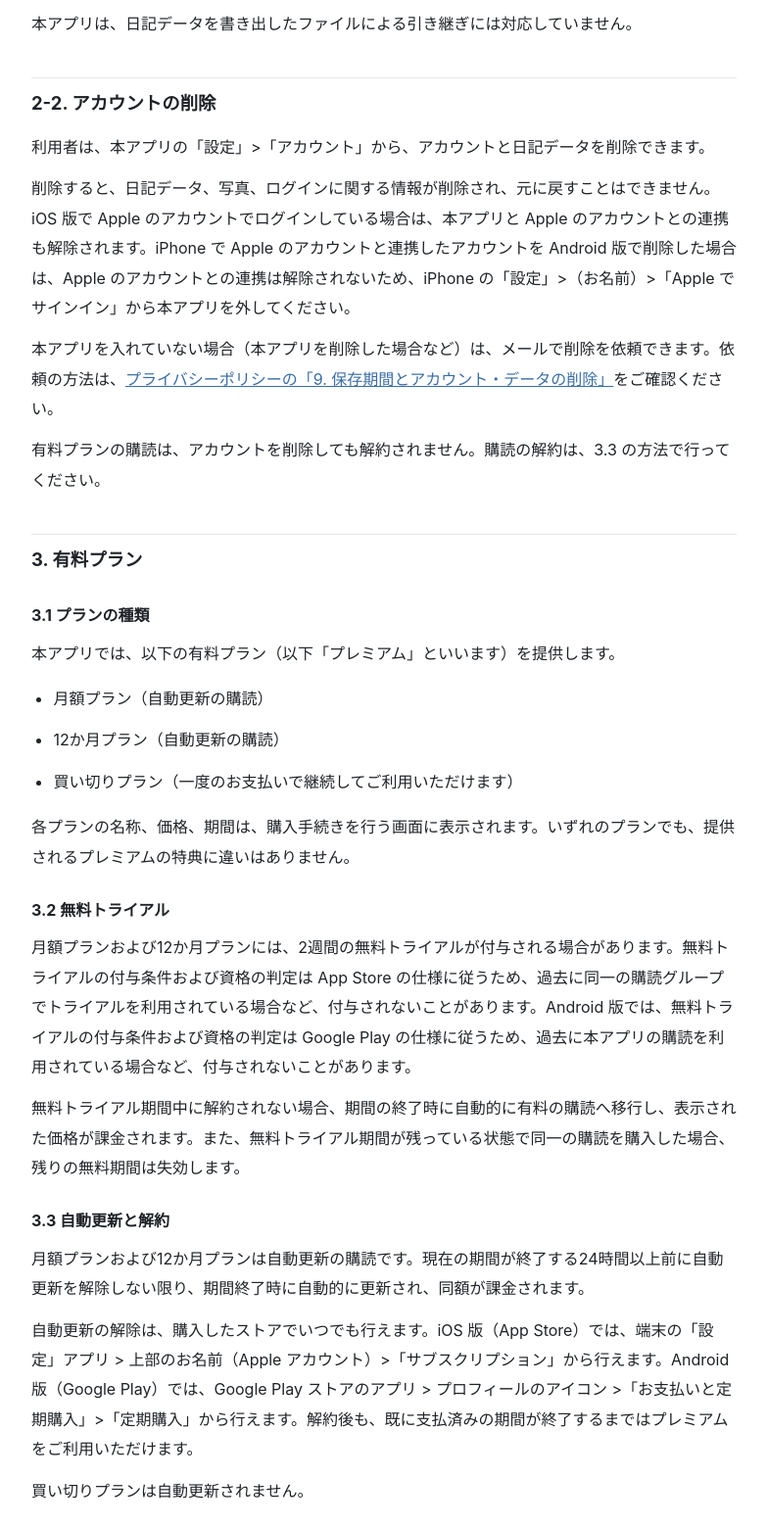
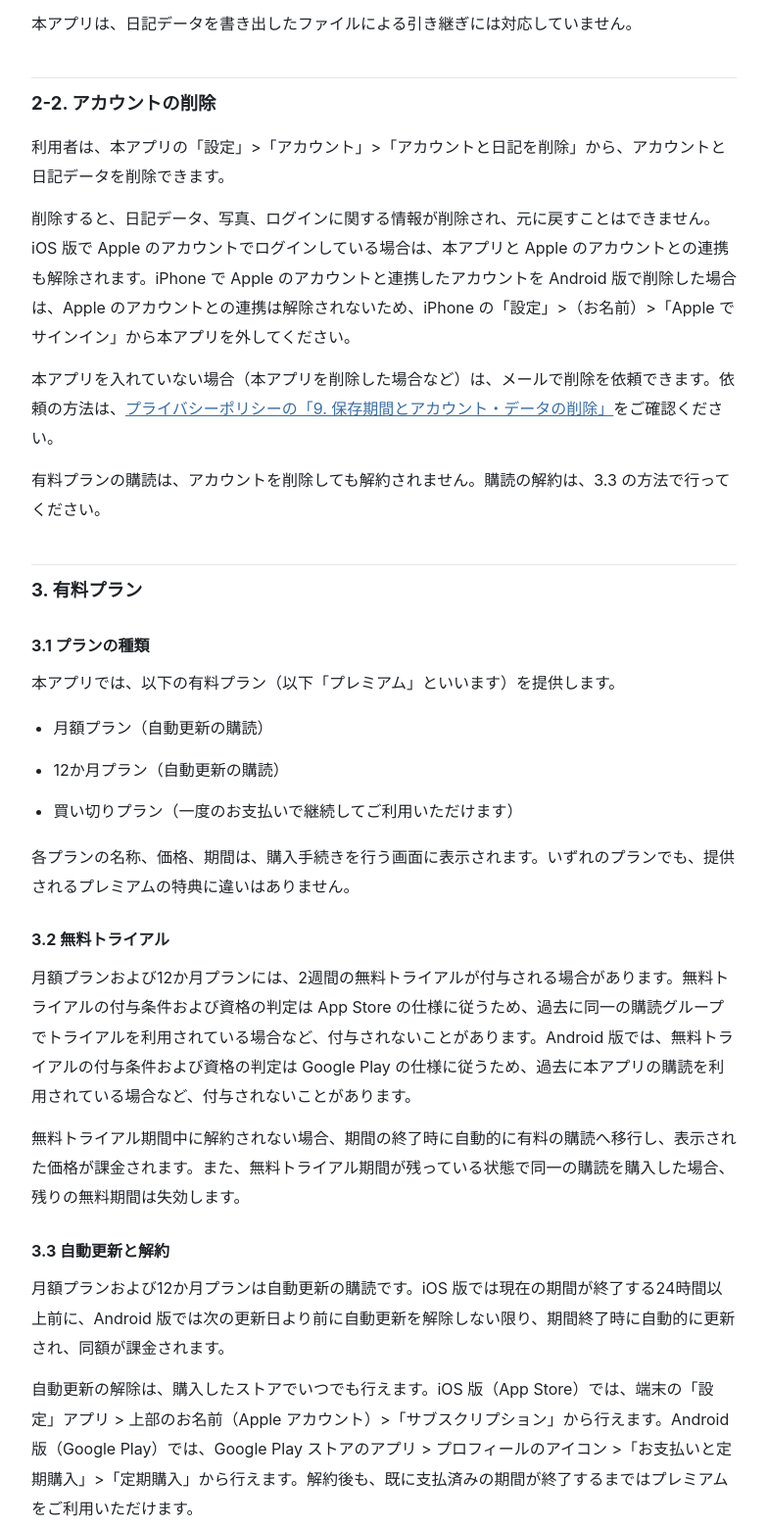
Before and after one commit to makaroni980/taiparu-website, a plain HTML site: page terms-of-service.html in a window 1280 px wide. Shown: the part 1030-2588 px from the top of the page at 98% size, without its empty margins (248-1031 px from the left). Drawn offline with Linux system fonts and the light colour scheme.

Commit message:
利用規約の自動更新の解除の期限を、iOS 版（期間の終了の 24 時間以上前）と Android 版（次の更新日より前）に分け、2-2 節の削除の場所をサポート・プライバシーポリシーと同じ「設定」>「アカウント」>「アカウントと日記を削除」にそろえる（利用者の確認による T4・T7）。
Co-Authored-By: Claude Opus 5.5 <noreply@anthropic.com>

```diff
--- a/terms-of-service.html
+++ b/terms-of-service.html
@@ -47,7 +47,7 @@
 
   <h2>2-2. アカウントの削除</h2>
   <p>
-    利用者は、本アプリの「設定」&gt;「アカウント」から、アカウントと日記データを削除できます。
+    利用者は、本アプリの「設定」&gt;「アカウント」&gt;「アカウントと日記を削除」から、アカウントと日記データを削除できます。
   </p>
   <p>
     削除すると、日記データ、写真、ログインに関する情報が削除され、元に戻すことはできません。iOS 版で Apple のアカウントでログインしている場合は、本アプリと Apple のアカウントとの連携も解除されます。iPhone で Apple のアカウントと連携したアカウントを Android 版で削除した場合は、Apple のアカウントとの連携は解除されないため、iPhone の「設定」&gt;（お名前）&gt;「Apple でサインイン」から本アプリを外してください。
@@ -82,7 +82,7 @@
 
   <h3>3.3 自動更新と解約</h3>
   <p>
-    月額プランおよび12か月プランは自動更新の購読です。現在の期間が終了する24時間以上前に自動更新を解除しない限り、期間終了時に自動的に更新され、同額が課金されます。
+    月額プランおよび12か月プランは自動更新の購読です。iOS 版では現在の期間が終了する24時間以上前に、Android 版では次の更新日より前に自動更新を解除しない限り、期間終了時に自動的に更新され、同額が課金されます。
   </p>
   <p>
     自動更新の解除は、購入したストアでいつでも行えます。iOS 版（App Store）では、端末の「設定」アプリ &gt; 上部のお名前（Apple アカウント）&gt;「サブスクリプション」から行えます。Android 版（Google Play）では、Google Play ストアのアプリ &gt; プロフィールのアイコン &gt;「お支払いと定期購入」&gt;「定期購入」から行えます。解約後も、既に支払済みの期間が終了するまではプレミアムをご利用いただけます。
```
